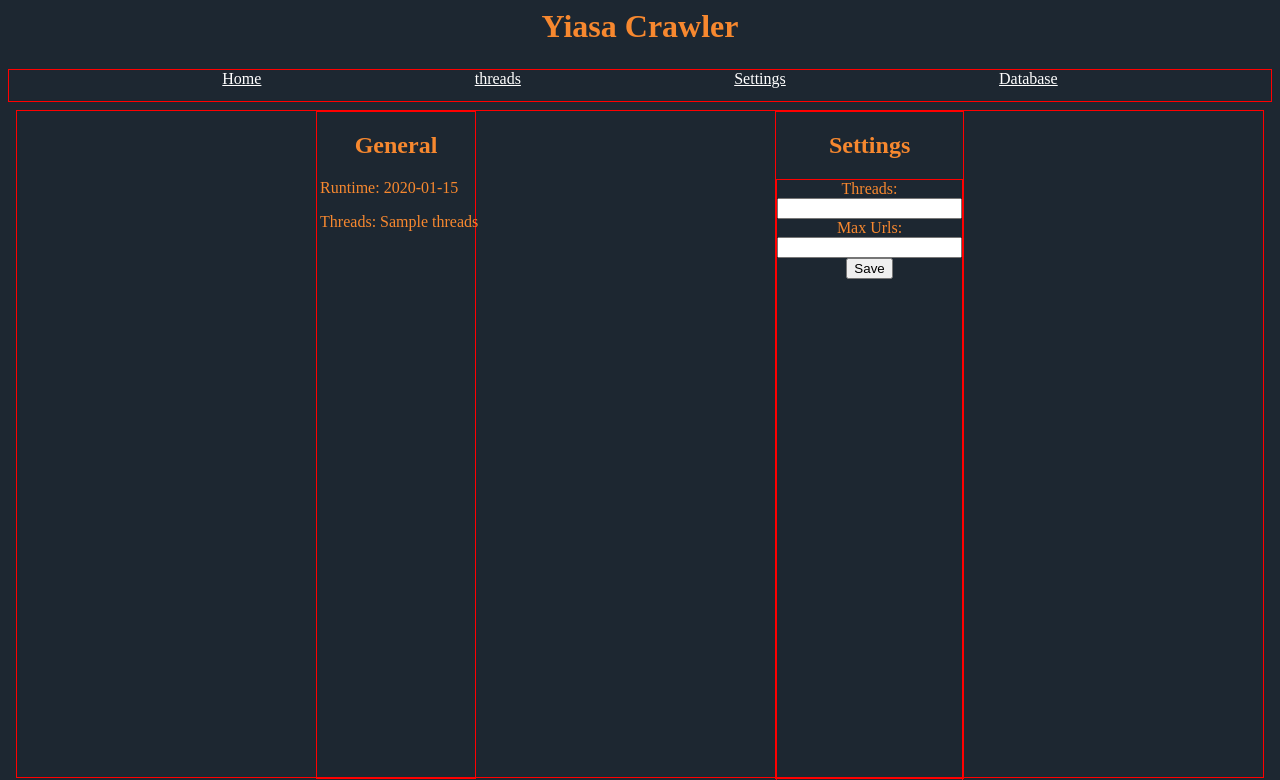
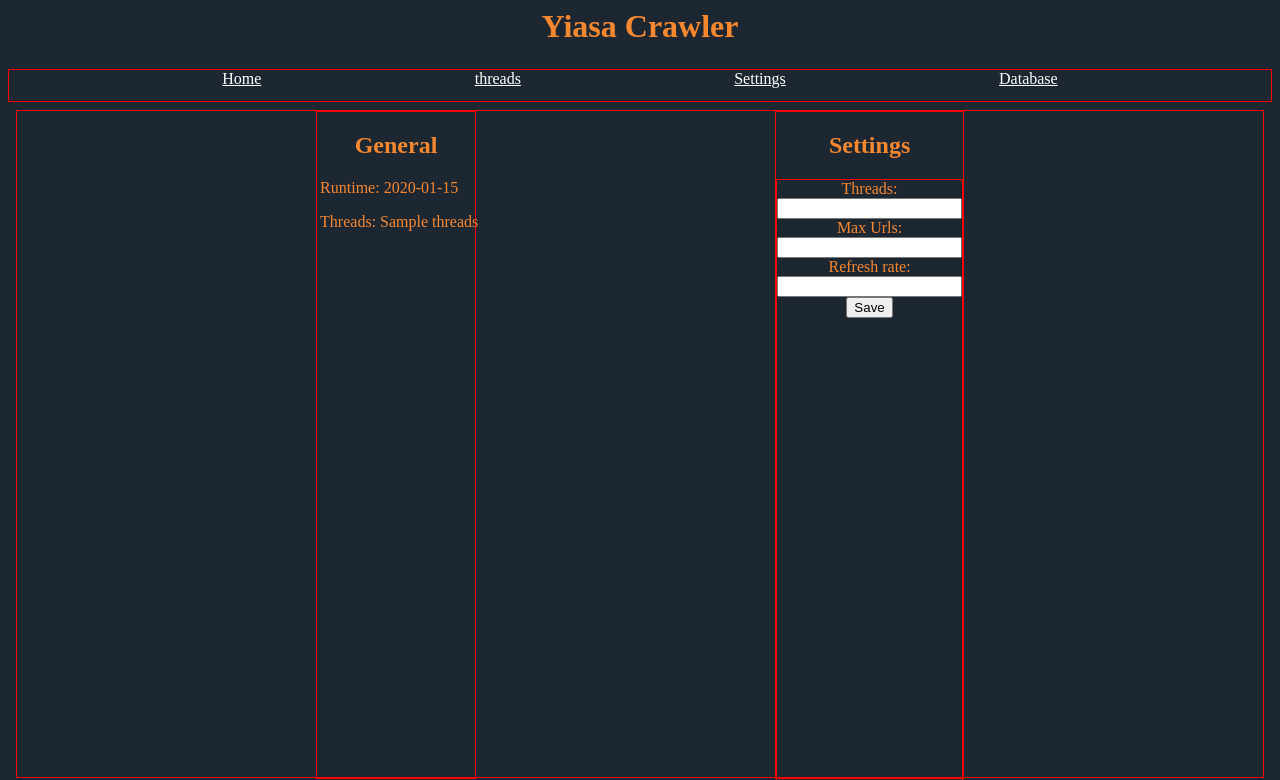
Before and after one commit to WeeDLY/YiasaCrawler, a Flask app: template server/templates/settings.html in a window 1280 px wide. Shown: the top 780 px of the page. Run offline with Flask 2, Linux system fonts and the light colour scheme; the template is opened without the code that fills it: most values are stand-ins (such as "Sample title", 1, 10 or a date in 2020).

Commit message:
Able to change refrest_rate from /settings

```diff
--- a/server/server.py
+++ b/server/server.py
@@ -16,16 +16,16 @@ def root():
     runtime = datetime.now() - handler.HandlerSettings.startTime
     threads = len(handler.HandlerSettings.spiderList)
     max_urls = handler.HandlerSettings.max_urls
-    refresh = handler.HandlerSettings.refresh_rate
+    refresh_rate = handler.HandlerSettings.refresh_rate
 
-    return render_template('main_page.html', runtime=runtime, threads=threads, max_urls=max_urls, refresh=refresh)
+    return render_template('main_page.html', runtime=runtime, threads=threads, max_urls=max_urls, refresh=refresh_rate)
 
 @app.route('/threads')
 def threads():
     runtime = datetime.now() - handler.HandlerSettings.startTime
     spiders = len(handler.HandlerSettings.spiderList)
     max_urls = handler.HandlerSettings.max_urls
-    refresh = handler.HandlerSettings.refresh_rate
+    refresh_rate = handler.HandlerSettings.refresh_rate
 
     new_threads = handler.Handler.new_thread_amount
     threads = ""
@@ -42,30 +42,45 @@ def threads():
         values = (index, spider.name, runtime, spider.domain, completedMax,
         len(spider.new_domains), len(spider.queue))
         threadStats.append(values)
-    return render_template('threads.html', runtime=runtime, threads=threads, max_urls=max_urls, refresh=refresh, result=threadStats)
+    return render_template('threads.html', runtime=runtime, threads=threads, max_urls=max_urls, refresh=refresh_rate, result=threadStats)
 
 @app.route('/settings', methods=["GET", "POST"])
 def settings():
     runtime = datetime.now() - handler.HandlerSettings.startTime
     threads = len(handler.HandlerSettings.spiderList)
     max_urls = handler.HandlerSettings.max_urls
+    refresh_rate = handler.HandlerSettings.refresh_rate
+
     # TODO: Check for wrong input
     if request.method == "POST":
-        threadRequest = get_number(request.form["threads"])
+        threadRequest = get_integer(request.form["threads"])
         handler.Handler.new_thread_amount = threadRequest
 
-        maxUrlRequest = get_number(request.form["max_urls"])
+        maxUrlRequest = get_integer(request.form["max_urls"])
         handler.HandlerSettings.max_urls = maxUrlRequest
-        message = "Changed: threads: %d -> %d\nmax_urls: %d -> %d" % (threads, threadRequest, max_urls, maxUrlRequest)
-        return render_template('settings.html', runtime=runtime, threads=threads, max_urls=max_urls, message=message)
+
+        refreshRateRequest = get_float(request.form["refresh"])
+        handler.HandlerSettings.refresh_rate = refreshRateRequest
+
+        message = "Changed: threads: %d -> %d\n" % (threads, threadRequest)
+        message += "Max urls: %d -> %d\n" % (max_urls, maxUrlRequest)
+        message += "Refresh rate: %f -> %f\n" % (refresh_rate, refreshRateRequest)
+
+        return render_template('settings.html', runtime=runtime, threads=threads, max_urls=max_urls, refresh=refresh_rate, message=message)
     else:
-        return render_template('settings.html', runtime=runtime, threads=threads, max_urls=max_urls)
+        return render_template('settings.html', runtime=runtime, threads=threads, max_urls=max_urls, refresh=refresh_rate)
 
 @app.route('/database')
 def database():
     return render_template('database.html')
 
-def get_number(value):
+def get_float(value):
+    try:
+        return float(value)
+    except:
+        return 0.0
+
+def get_integer(value):
     try:
         return int(value)
     except:
--- a/server/templates/settings.html
+++ b/server/templates/settings.html
@@ -31,6 +31,7 @@
                 <form action="/settings" method="post">
                     Threads:<input type="number" name="threads" value={{threads}} />
                     Max Urls:<input type="number" name="max_urls" value={{max_urls}} />
+                    Refresh rate:<input type="number" name="refresh" value={{refresh}} step="0.1" />
                     <button>Save</button>
                 </form>
             </div>
```
